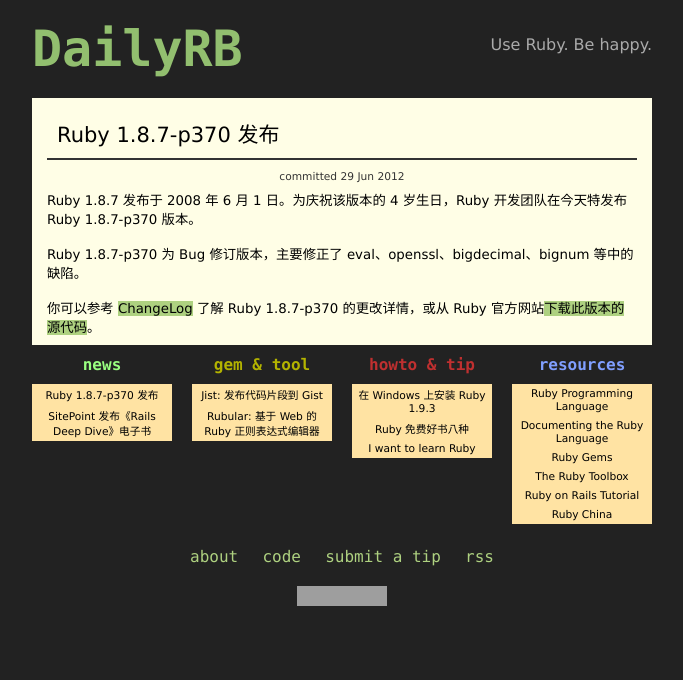
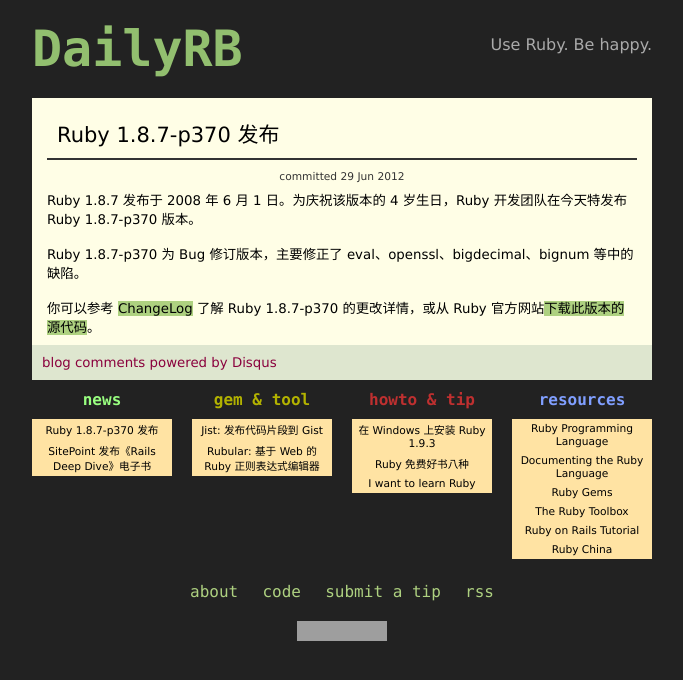
Before and after one commit to xuxiaodong/dailyrb, a Jekyll site: the page built from _posts/2012-06-29-ruby-1-dot-8-7-p370.md, in a window 1280 px wide. Shown: the top 680 px of the page, without its empty margins (298-981 px from the left). Built offline with Jekyll 4.4.1, drawn with Linux system fonts in a browser that asks for light colours; Markdown is read by kramdown in place of the engine named in the settings; comment, search, counter and statistics services are not loaded; grey boxes are pictures that could not be loaded.

Commit message:
Add comment system

```diff
--- a/_layouts/post.html
+++ b/_layouts/post.html
@@ -7,4 +7,7 @@ layout: default
   </a></h2>
   <div id="date">committed {{ page.date | date_to_string }}</div>
   {{ content }}
+  <div id="disqus">
+    <div id="disqus_thread"></div><script type="text/javascript" src="http://disqus.com/forums/dailyrb/embed.js"></script><noscript><a href="http://dailyrb.disqus.com/?url=ref">View the discussion thread.</a></noscript><a href="http://disqus.com" class="dsq-brlink">blog comments powered by <span class="logo-disqus">Disqus</span></a>
+  </div>
 </div>
```
